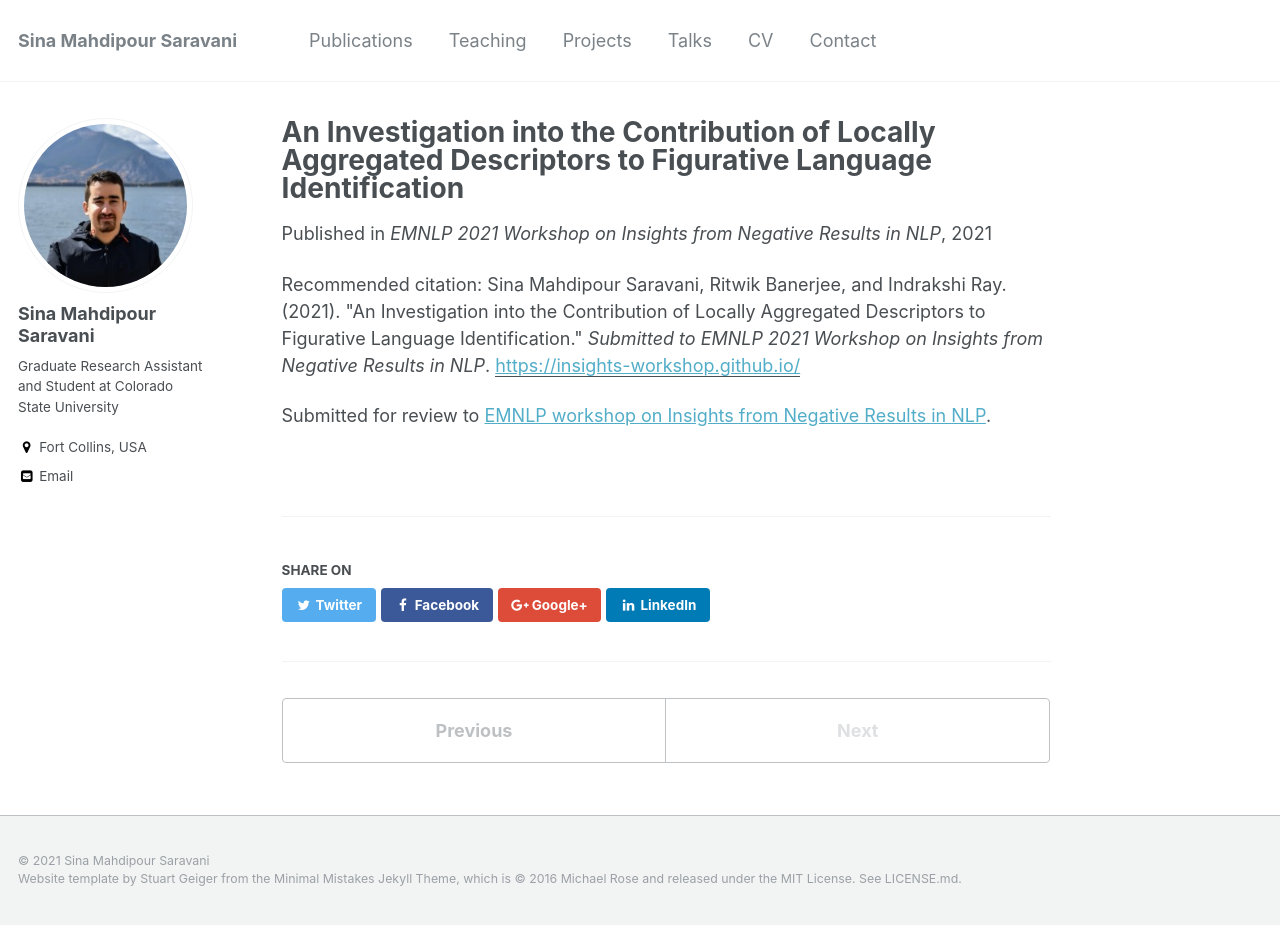
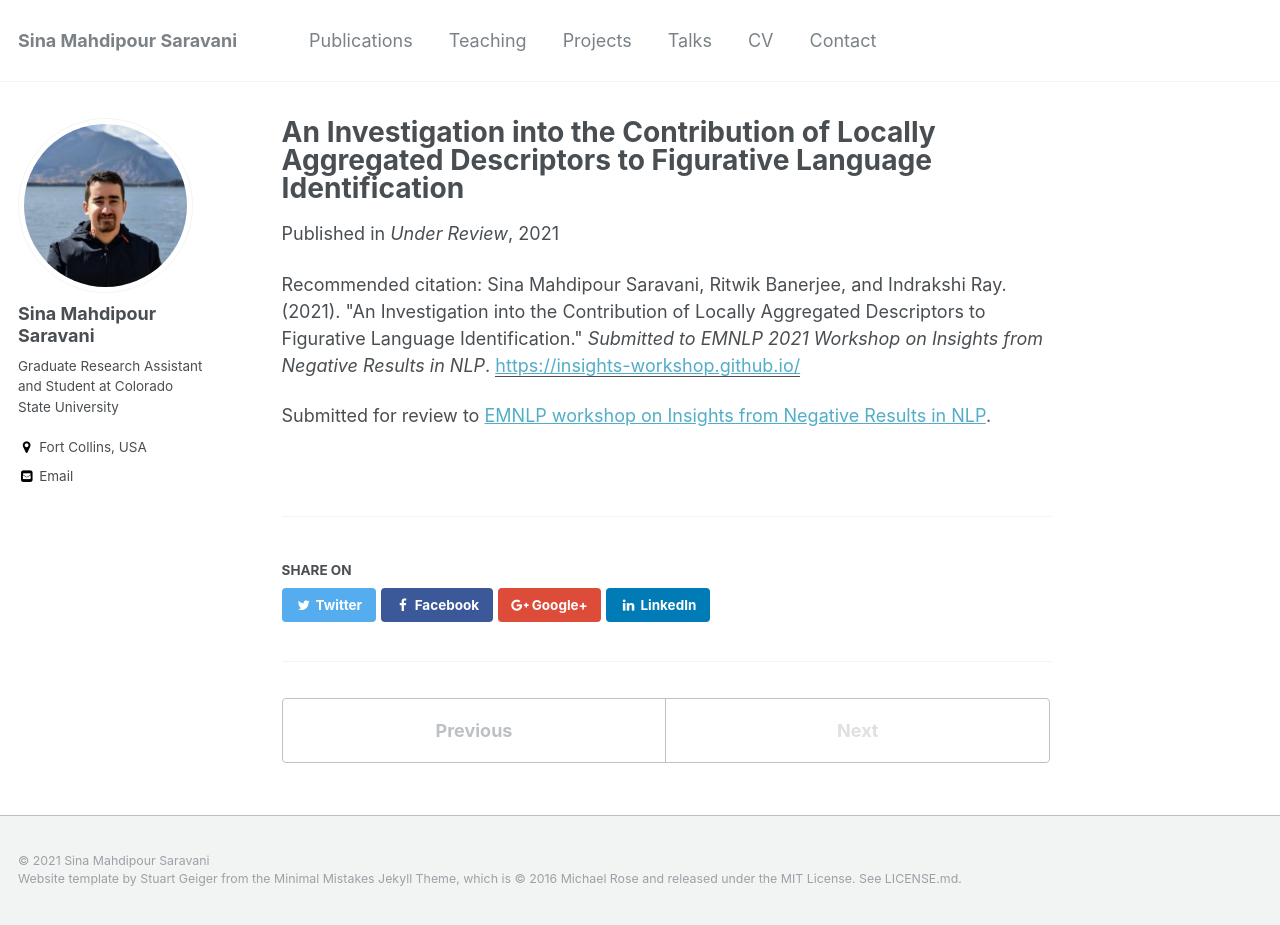
Before and after one commit to sinamps/sinamps.github.io, a Jekyll site: the page built from _publications/2021-08-05-emnlp-negative-results.md, in a window 1280 px wide and 925 px high. Built offline with Jekyll 4.4.1, drawn with Linux system fonts in a browser that asks for light colours.

Commit message:
Update 2021-08-05-emnlp-negative-results.md

```diff
--- a/_publications/2021-08-05-emnlp-negative-results.md
+++ b/_publications/2021-08-05-emnlp-negative-results.md
@@ -4,7 +4,7 @@ collection: publications
 permalink: /publication/2021-08-05-emnlp-negative-results
 excerpt: 'This paper is about the number 1. The number 2 is left for future work.'
 date: 2021-08-05
-venue: 'EMNLP 2021 Workshop on Insights from Negative Results in NLP'
+venue: 'Under Review'
 paperurl: 'https://insights-workshop.github.io/'
 citation: 'Sina Mahdipour Saravani, Ritwik Banerjee, and Indrakshi Ray. (2021). &quot;An Investigation into the Contribution of Locally Aggregated Descriptors to Figurative Language Identification.&quot; <i>Submitted to EMNLP 2021 Workshop on Insights from Negative Results in NLP</i>.'
 ---
```
